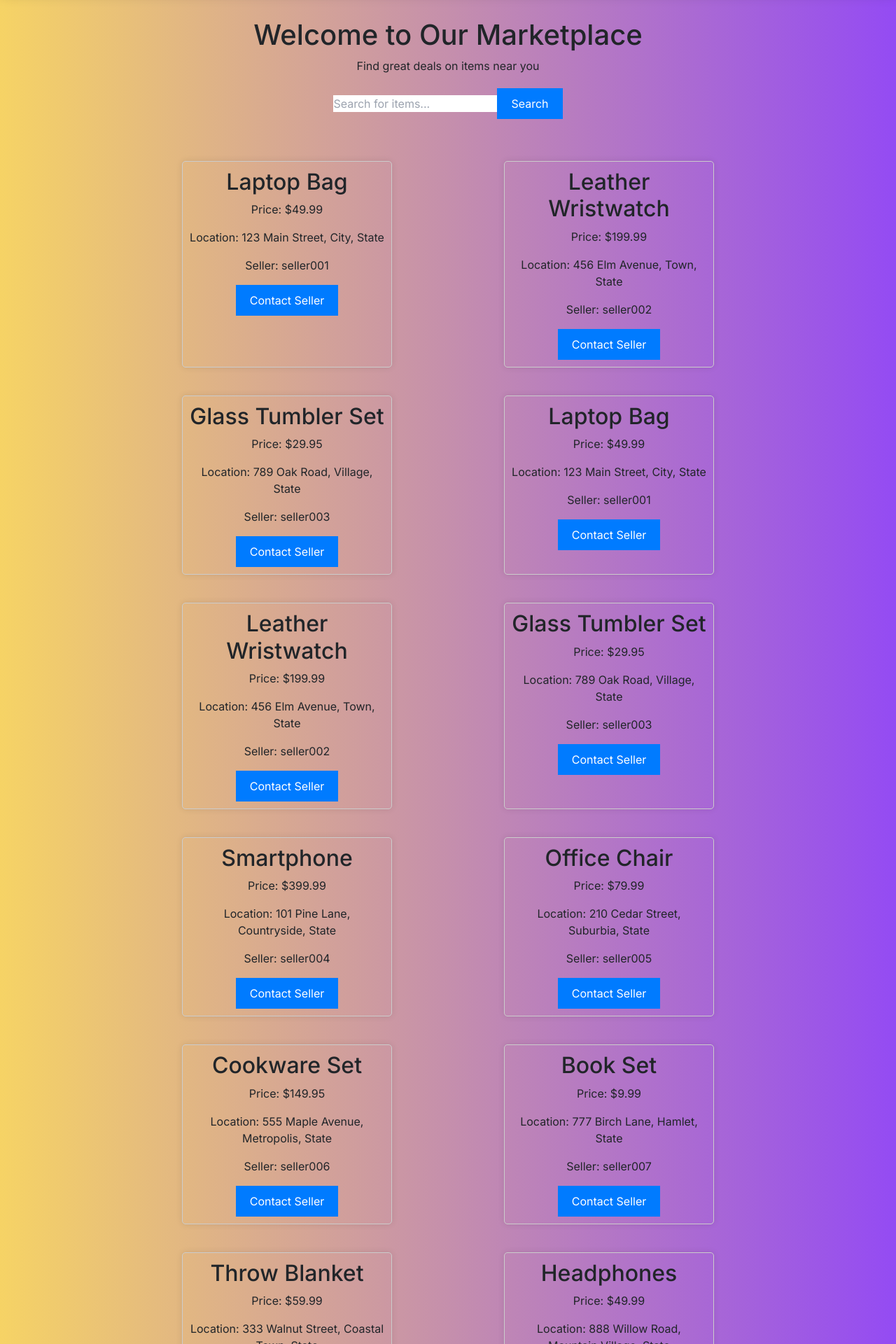
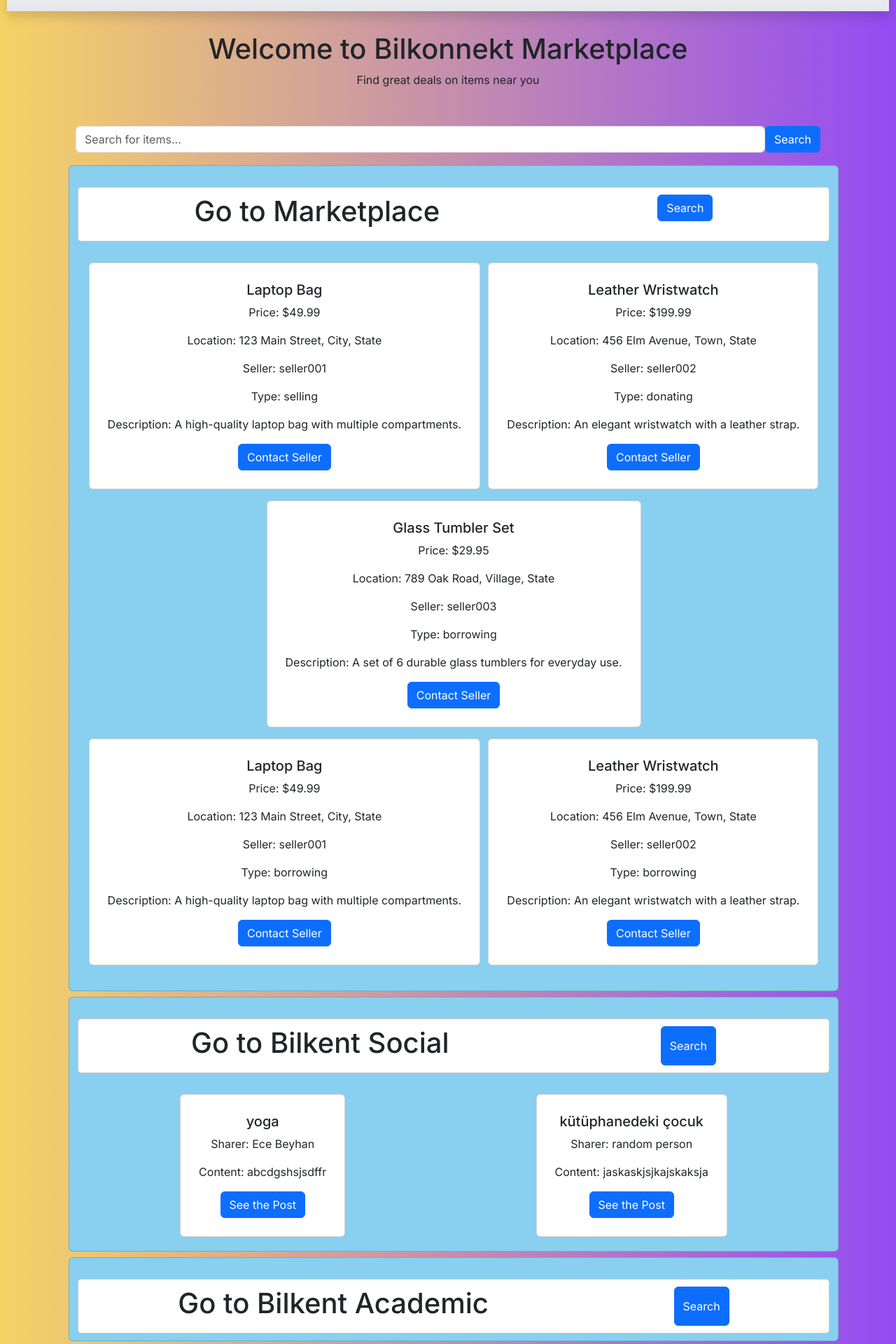
Before and after one commit to UmutCan00/bilkonnekt-public-fe, a Next.js app: page / in a window 1280 px wide. Shown: the part 100-2020 px from the top of the page at 70% size. Built offline with nearby package versions, Linux system fonts and the light colour scheme; no server answers.

Commit message:
Home page is changed

```diff
--- /dev/null
+++ b/src/app/components/SocialPostCard.jsx
@@ -0,0 +1,22 @@
+"use client";
+import "bootstrap/dist/css/bootstrap.min.css";
+import "bootstrap-icons/font/bootstrap-icons.css";
+
+const SocialPostCard = ({
+  sharer,
+  title,
+  content
+}) => {
+  return (
+    <div className="card bg-white ">
+      <div className="card-body">
+        <h5 className="card-title">{title}</h5>
+        <p className="card-text">Sharer: {sharer}</p>
+        <p className="card-text">Content: {content}</p>
+        <button className="btn btn-primary">See the Post</button>
+      </div>
+    </div>
+  );
+};
+
+export default SocialPostCard;
--- /dev/null
+++ b/src/app/mockdata/socialPosts.js
@@ -0,0 +1,18 @@
+
+const	socialPosts = [
+    {
+      sharer: 'Ece Beyhan',
+      title: 'yoga',
+      content: 'abcdgshsjsdffr',
+    },
+    {
+        sharer: 'random person',
+        title: 'kütüphanedeki çocuk',
+        content: 'jaskaskjsjkajskaksja',
+
+
+    },
+
+]
+
+export default socialPosts ;
--- a/src/app/page.jsx
+++ b/src/app/page.jsx
@@ -1,58 +1,122 @@
 // pages/index.js
 "use client";
-import React from "react";
+import React, { useState } from "react";
+import "bootstrap/dist/css/bootstrap.min.css";
+import "bootstrap-icons/font/bootstrap-icons.css";
 import Navbar from "./components/Navbar";
 import { useSession } from "next-auth/react";
 import productdata from "./mockdata/productdata";
-// A simple ProductCard component for displaying product information
-function ProductCard({ seller, title, price, location }) {
-  return (
-    <div className="product-card">
-      <h2>{title}</h2>
-      <p>Price: ${price}</p>
-      <p>Location: {location}</p>
-      <p>Seller: {seller}</p>
-      <button>Contact Seller</button>
-    </div>
-  );
-}
+import socialPosts from "./mockdata/socialPosts";
+import SaleProductCard from "../app/components/SaleProductCard";
+import SocialPostCard from "../app/components/SocialPostCard";
+import Link from "next/link";
 
 export default function Home() {
   const { data: session } = useSession();
   console.log("session", session);
   console.log("user", session?.user?.username);
   const products = productdata;
+  const posts = socialPosts;
+  const [searchInput, setSearchInput] = useState("");
   console.log("data", products);
+  const limitedData = products.slice(0, 5);
+
   return (
     <div>
       <Navbar />
-      <div className="container">
-        <header>
-          <h1>Welcome to Our Marketplace</h1>
+      <div className="container-fluid home">
+        <header className="text-center">
+          <h1>Welcome to Bilkonnekt Marketplace</h1>
           <p>Find great deals on items near you</p>
-          <div className="search-bar">
-            <input type="text" placeholder="Search for items..." />
-            <button>Search</button>
-          </div>
         </header>
 
+
+        <div className="search-bar m-2 ">
+          <input
+            type="text"
+            className="form-control"
+            placeholder="Search for items..."
+            value={searchInput}
+            onChange={(e) => setSearchInput(e.target.value)}
+          />
+          <button className="btn btn-primary ">Search</button>
+        </div>
+
           <main>
-          <section className="product-list">
-            {products.map(
+            <div className="container-fluid card bg-custom1 m-2">
+              <div className="intro-card ">
+                <h1>Go to Marketplace</h1>
+                  <Link href="/marketplace">
+                    <button className="btn btn-primary">  Search</button>
+                  </Link>
+              </div>
+
+
+
+              <div className="list">
+                {
+
+                  limitedData.map(
                     (
-                product,
-                index // .map for loop gibi içindeki her obje için alttaki fonksiyonu çağırır
+                      product
+                      // .map for loop gibi içindeki her obje için alttaki fonksiyonu çağırır
                     ) => (
-                <ProductCard
-                  key={index}
+                      <SaleProductCard
+                        key={product.uuid}
                         seller={product.sellerid}
                         title={product.title}
                         price={product.price}
                         location={product.address}
+                        type={product.type}
+                        description={product.description}
                       />
                     )
                   )}
-          </section>
+              </div>
+            </div>
+
+            <div className="container-fluid card bg-custom1 m-2">
+              <div className="intro-card ">
+                <h1>Go to Bilkent Social</h1>
+                <button className="btn btn-primary">  Search</button>
+              </div>
+
+              <div className="list">
+                {posts.map(
+                  (
+                    post,
+                    index
+                    // .map for loop gibi içindeki her obje için alttaki fonksiyonu çağırır
+                  ) => (
+
+                    <SocialPostCard
+                      key = {index}
+                      title={post.title}
+                      sharer={post.sharer}
+                      content={post.content}
+                    />
+
+                  )
+                )}
+              </div>
+            </div>
+
+            <div className="container-fluid card bg-custom1 m-2">
+              <div className="intro-card ">
+                <h1>Go to Bilkent Academic</h1>
+                <button className="btn btn-primary">  Search</button>
+              </div>
+
+            </div>
+
+            <div className="container-fluid card bg-custom1 m-2">
+              <div className="intro-card ">
+                <h1>Go to Lost & Found</h1>
+                <button className="btn btn-primary">  Search</button>
+              </div>
+
+            </div>
+
           </main>
 
           <footer>
@@ -60,52 +124,43 @@ export default function Home() {
           </footer>
 
           <style>{`
-        .container {
-          max-width: 960px;
-          margin: 0 auto;
-          padding: 20px;
+          .home {
+            padding-left: 80px;
+            padding-right: 80px;
           }
 
-        header {
-          text-align: center;
-          padding: 20px 0;
+          div {
+            padding: 10px;
+          }
+
+          .bg-custom1 {
+            background-color: #89cff0;
+          }
+
+          .intro-card {
+            display: flex;
+            flex-wrap: wrap;
+            justify-content: space-around;
+            margin-top: 20px;
+            border: 1px solid #ccc;
+            border-radius: 5px;
+            background-color: white;
           }
 
           .search-bar {
-          display: flex;
-          justify-content: center;
-          align-items: center;
+            text-align: center;
             margin-top: 20px;
-        }
-
-
-        button {
-          padding: 10px 20px;
-          background-color: #007bff;
-          color: #fff;
-          border: none;
-          cursor: pointer;
           }
 
           main {
             text-align: center;
           }
 
-        .product-list {
+          .list {
             display: flex;
             flex-wrap: wrap;
             justify-content: space-around;
             margin-top: 20px;
-        }
-
-        .product-card {
-          width: 300px;
-          margin: 20px;
-          padding: 10px;
-          border: 1px solid #ccc;
-          border-radius: 5px;
-          box-shadow: 0 0 10px rgba(0, 0, 0, 0.1);
-          text-align: center;
           }
 
           img {
```
Lines whose indentation alone changed are shown as unchanged.
